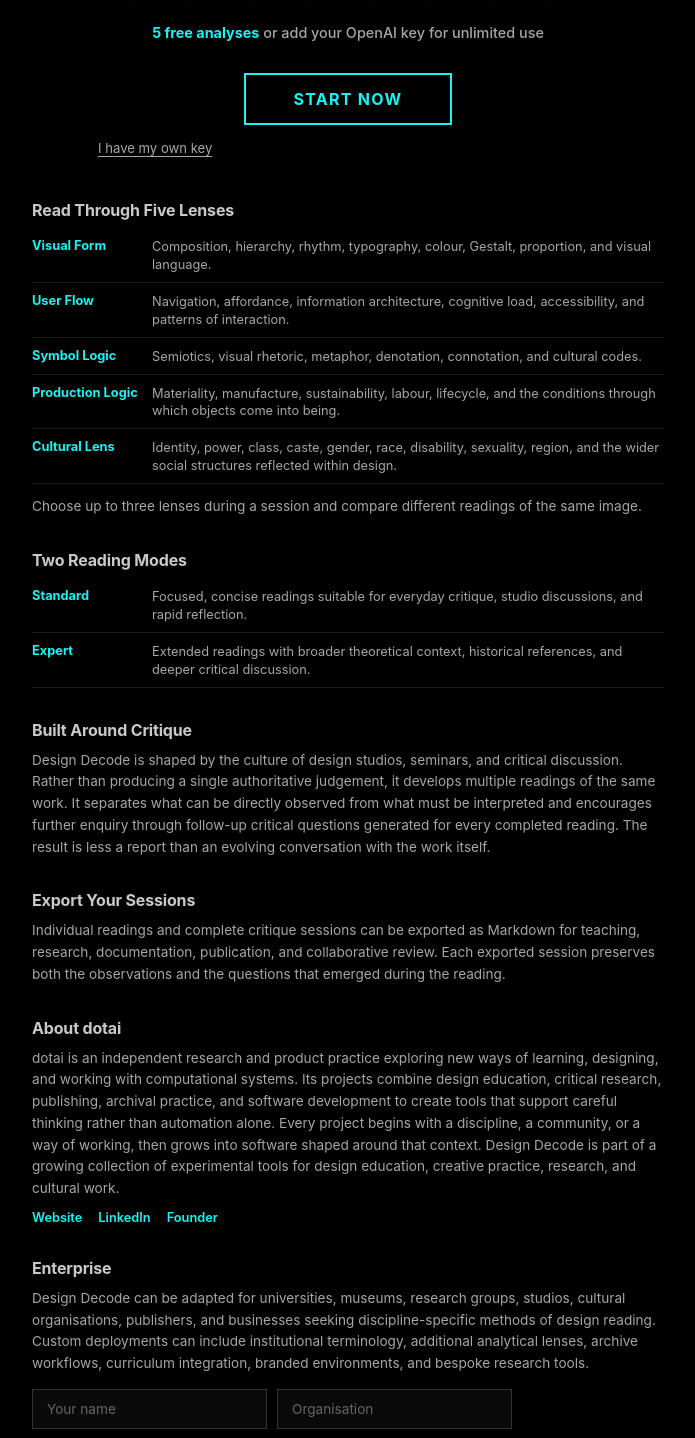
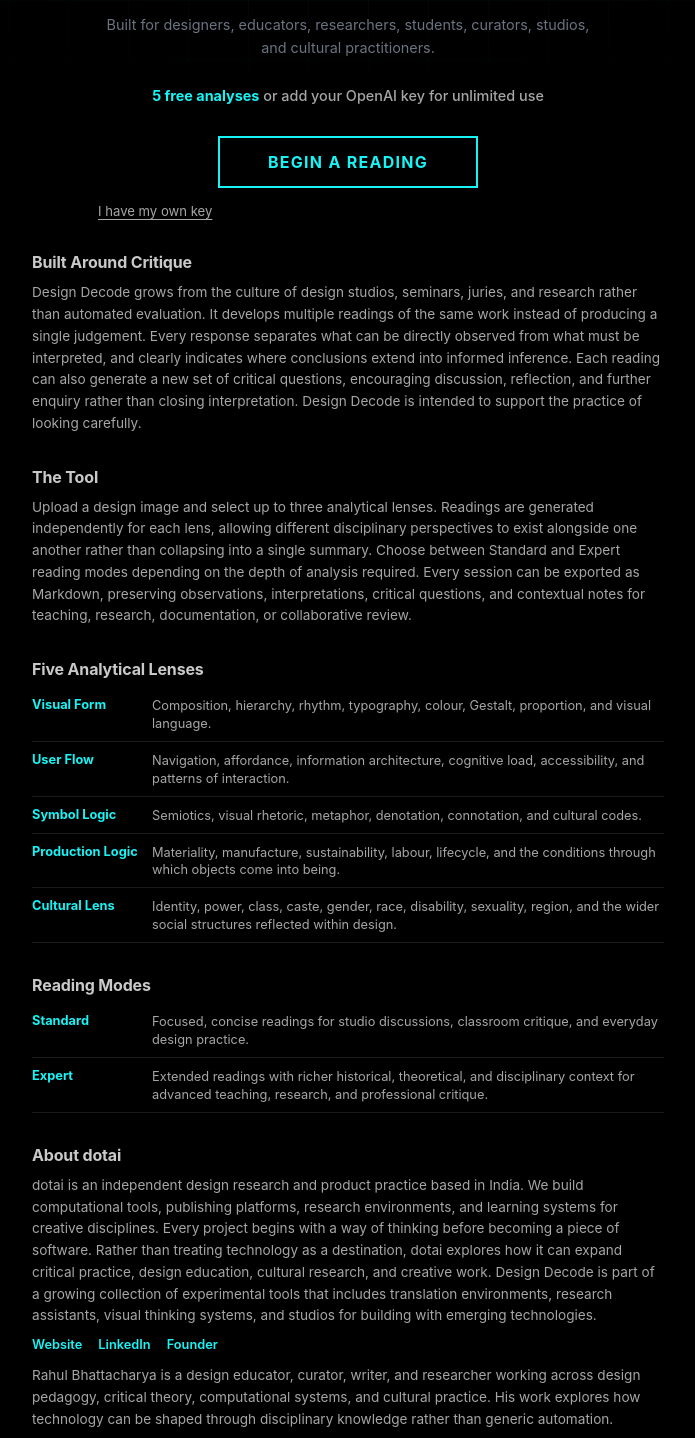
Before and after one commit to theblackyellowarrow/design-decode, a React (Vite) app: page / in a window 1280 px wide. Shown: the part 480-1918 px from the top of the page, without its empty margins (292-987 px from the left). Built offline with nearby package versions, Linux system fonts and the light colour scheme.

Commit message:
Updated landing page copy: refined tone, about dotai expanded, founder bio

```diff
--- a/src/main.jsx
+++ b/src/main.jsx
@@ -199,16 +199,27 @@
             <p className="landing-eyebrow">dotai presents</p>
             <h1 className="landing-title">Design Dec<span className="landing-o">o</span>de</h1>
             <p className="landing-sub">A Critical Design Reading Environment</p>
-            <p className="landing-desc">Design is rarely read from a single point of view. Every poster, interface, publication, object, exhibition, package, or spatial intervention carries formal decisions, cultural assumptions, production histories, patterns of interaction, and systems of meaning. Design Decode brings these perspectives together.</p>
+            <p className="landing-desc">Design is rarely read from a single point of view. Every poster, interface, publication, object, exhibition, package, or spatial intervention carries formal decisions, cultural assumptions, production histories, patterns of interaction, and systems of meaning. Design Decode brings these perspectives together within a single environment for critical reading.</p>
+            <p className="landing-desc">Built for designers, educators, researchers, students, curators, studios, and cultural practitioners.</p>
             <p className="landing-meta"><span className="landing-meta-highlight">5 free analyses</span> or add your OpenAI key for unlimited use</p>
-            <button type="button" className="landing-cta" onClick={() => setShowLanding(false)}>Start Now</button>
+            <button type="button" className="landing-cta" onClick={() => setShowLanding(false)}>Begin a Reading</button>
             <button type="button" className="landing-key-link" onClick={() => { setShowLanding(false); setShowKeyPrompt(true); }}>I have my own key</button>
           </div>
         </div>
 
         <section className="landing-about" id="about">
           <div className="landing-section">
-            <h2>Read Through Five Lenses</h2>
+            <h2>Built Around Critique</h2>
+            <p>Design Decode grows from the culture of design studios, seminars, juries, and research rather than automated evaluation. It develops multiple readings of the same work instead of producing a single judgement. Every response separates what can be directly observed from what must be interpreted, and clearly indicates where conclusions extend into informed inference. Each reading can also generate a new set of critical questions, encouraging discussion, reflection, and further enquiry rather than closing interpretation. Design Decode is intended to support the practice of looking carefully.</p>
+          </div>
+
+          <div className="landing-section">
+            <h2>The Tool</h2>
+            <p>Upload a design image and select up to three analytical lenses. Readings are generated independently for each lens, allowing different disciplinary perspectives to exist alongside one another rather than collapsing into a single summary. Choose between Standard and Expert reading modes depending on the depth of analysis required. Every session can be exported as Markdown, preserving observations, interpretations, critical questions, and contextual notes for teaching, research, documentation, or collaborative review.</p>
+          </div>
+
+          <div className="landing-section">
+            <h2>Five Analytical Lenses</h2>
             <div className="lens-list">
               <div className="lens-item"><strong>Visual Form</strong><span>Composition, hierarchy, rhythm, typography, colour, Gestalt, proportion, and visual language.</span></div>
               <div className="lens-item"><strong>User Flow</strong><span>Navigation, affordance, information architecture, cognitive load, accessibility, and patterns of interaction.</span></div>
@@ -216,40 +227,30 @@
               <div className="lens-item"><strong>Production Logic</strong><span>Materiality, manufacture, sustainability, labour, lifecycle, and the conditions through which objects come into being.</span></div>
               <div className="lens-item"><strong>Cultural Lens</strong><span>Identity, power, class, caste, gender, race, disability, sexuality, region, and the wider social structures reflected within design.</span></div>
             </div>
-            <p style={{marginTop: '12px'}}>Choose up to three lenses during a session and compare different readings of the same image.</p>
           </div>
 
           <div className="landing-section">
-            <h2>Two Reading Modes</h2>
+            <h2>Reading Modes</h2>
             <div className="mode-list">
-              <div className="mode-item"><strong>Standard</strong><span>Focused, concise readings suitable for everyday critique, studio discussions, and rapid reflection.</span></div>
-              <div className="mode-item"><strong>Expert</strong><span>Extended readings with broader theoretical context, historical references, and deeper critical discussion.</span></div>
+              <div className="mode-item"><strong>Standard</strong><span>Focused, concise readings for studio discussions, classroom critique, and everyday design practice.</span></div>
+              <div className="mode-item"><strong>Expert</strong><span>Extended readings with richer historical, theoretical, and disciplinary context for advanced teaching, research, and professional critique.</span></div>
             </div>
           </div>
 
           <div className="landing-section">
-            <h2>Built Around Critique</h2>
-            <p>Design Decode is shaped by the culture of design studios, seminars, and critical discussion. Rather than producing a single authoritative judgement, it develops multiple readings of the same work. It separates what can be directly observed from what must be interpreted and encourages further enquiry through follow-up critical questions generated for every completed reading. The result is less a report than an evolving conversation with the work itself.</p>
-          </div>
-
-          <div className="landing-section">
-            <h2>Export Your Sessions</h2>
-            <p>Individual readings and complete critique sessions can be exported as Markdown for teaching, research, documentation, publication, and collaborative review. Each exported session preserves both the observations and the questions that emerged during the reading.</p>
-          </div>
-
-          <div className="landing-section">
             <h2>About dotai</h2>
-            <p>dotai is an independent research and product practice exploring new ways of learning, designing, and working with computational systems. Its projects combine design education, critical research, publishing, archival practice, and software development to create tools that support careful thinking rather than automation alone. Every project begins with a discipline, a community, or a way of working, then grows into software shaped around that context. Design Decode is part of a growing collection of experimental tools for design education, creative practice, research, and cultural work.</p>
+            <p>dotai is an independent design research and product practice based in India. We build computational tools, publishing platforms, research environments, and learning systems for creative disciplines. Every project begins with a way of thinking before becoming a piece of software. Rather than treating technology as a destination, dotai explores how it can expand critical practice, design education, cultural research, and creative work. Design Decode is part of a growing collection of experimental tools that includes translation environments, research assistants, visual thinking systems, and studios for building with emerging technologies.</p>
             <div className="about-links">
               <a href="https://dotai.org/" target="_blank" rel="noopener noreferrer">Website</a>
               <a href="https://www.linkedin.com/company/dotaitechnodrome" target="_blank" rel="noopener noreferrer">LinkedIn</a>
               <a href="https://www.linkedin.com/in/theblackyellowarrow/" target="_blank" rel="noopener noreferrer">Founder</a>
             </div>
+            <p style={{marginTop: '12px'}}>Rahul Bhattacharya is a design educator, curator, writer, and researcher working across design pedagogy, critical theory, computational systems, and cultural practice. His work explores how technology can be shaped through disciplinary knowledge rather than generic automation.</p>
           </div>
 
           <div className="landing-section" id="enterprise">
             <h2>Enterprise</h2>
-            <p>Design Decode can be adapted for universities, museums, research groups, studios, cultural organisations, publishers, and businesses seeking discipline-specific methods of design reading. Custom deployments can include institutional terminology, additional analytical lenses, archive workflows, curriculum integration, branded environments, and bespoke research tools.</p>
+            <p>Design Decode can be adapted for universities, museums, research groups, studios, publishers, and cultural organisations. Custom deployments can include discipline-specific reading frameworks, institutional terminology, archive workflows, curriculum integration, branded environments, and bespoke analytical lenses. If your organisation is interested in developing a customised version, we would be pleased to begin a conversation.</p>
             <form className="enterprise-form" id="enterprise-form">
               <div className="form-row">
                 <input name="name" placeholder="Your name" required className="form-input" />
```
